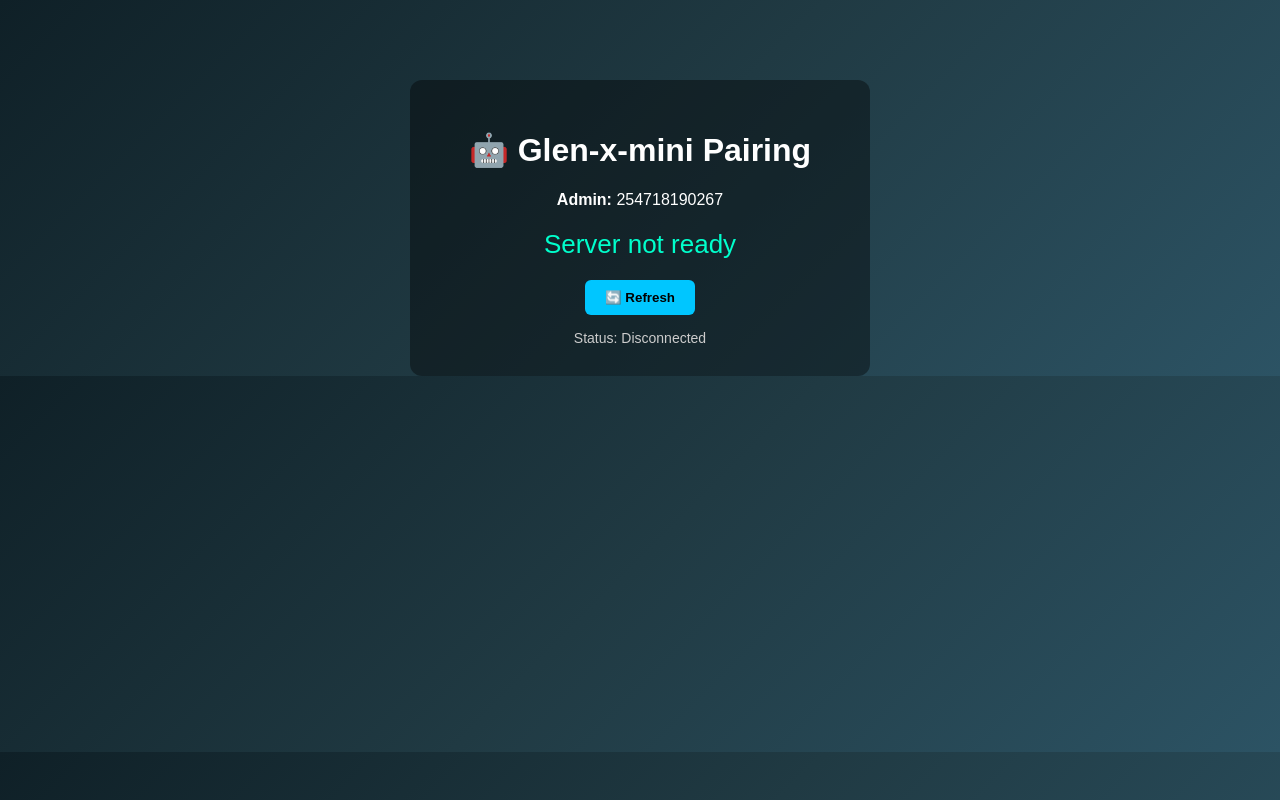
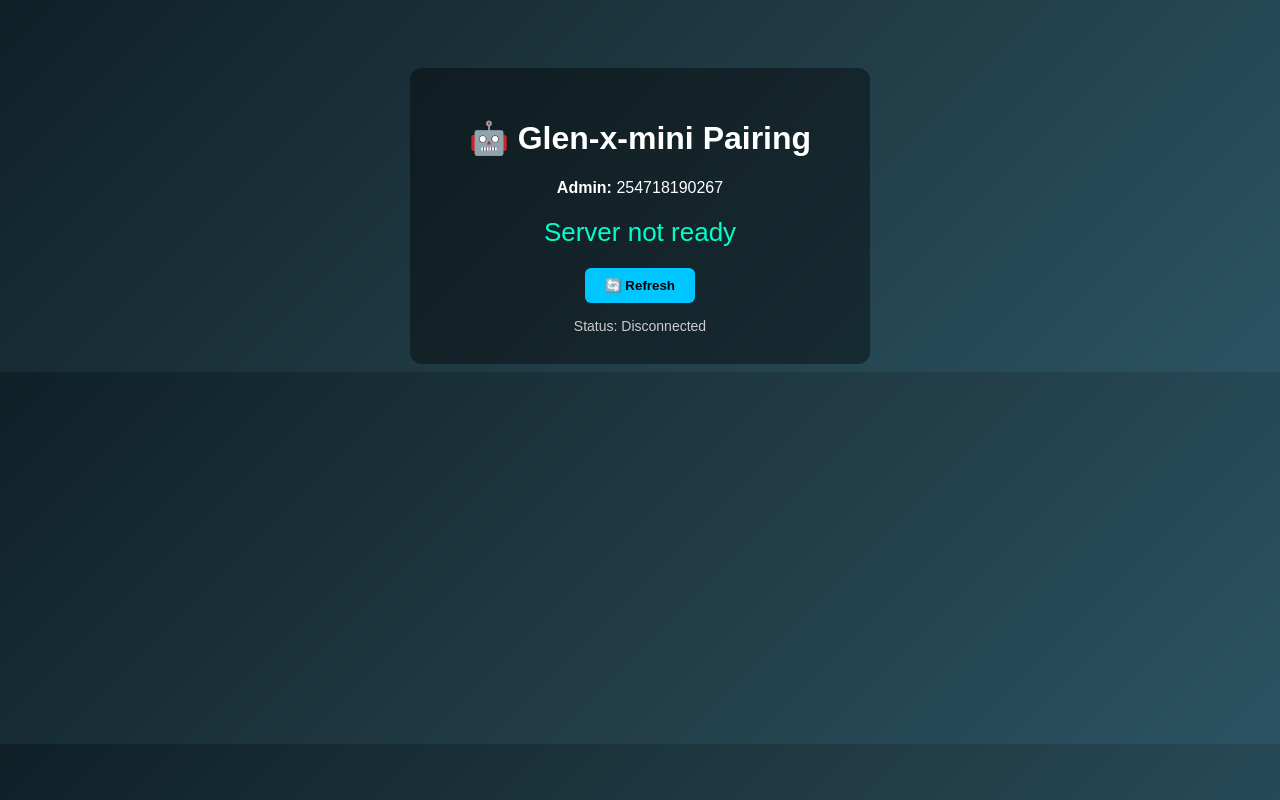
Before and after one commit to glentechkenya/Glen-x-mini, a website: page public/index.html in a window 1280 px wide. Drawn offline with Linux system fonts and the light colour scheme; no server answers.

Commit message:
Update index.html

```diff
--- a/public/index.html
+++ b/public/index.html
@@ -9,8 +9,7 @@
       color: white;
       font-family: Arial, sans-serif;
       text-align: center;
-      padding-top: 80px;
-      margin: 0;
+      padding-top: 60px;
     }
     .box {
       background: rgba(0,0,0,0.4);
```
